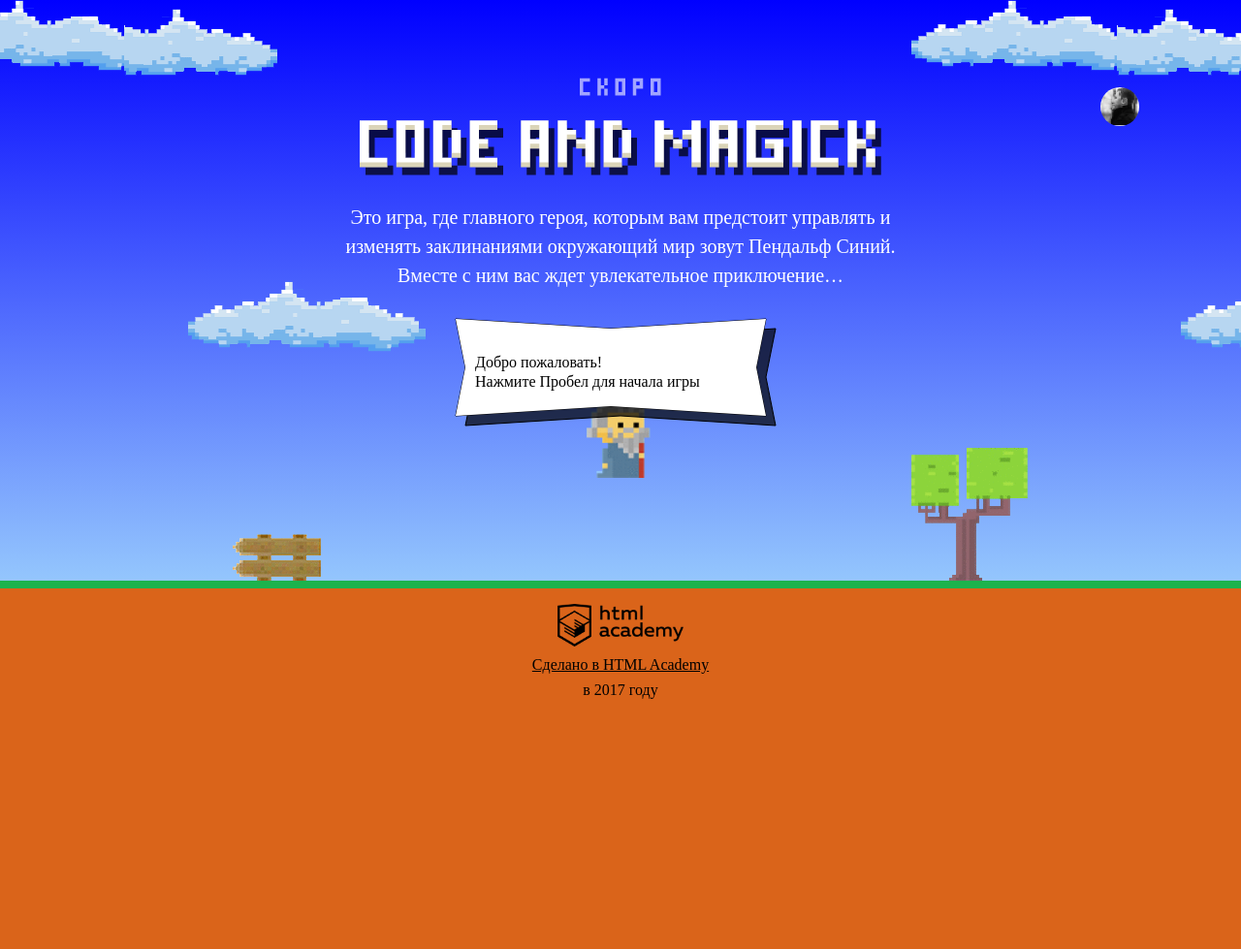
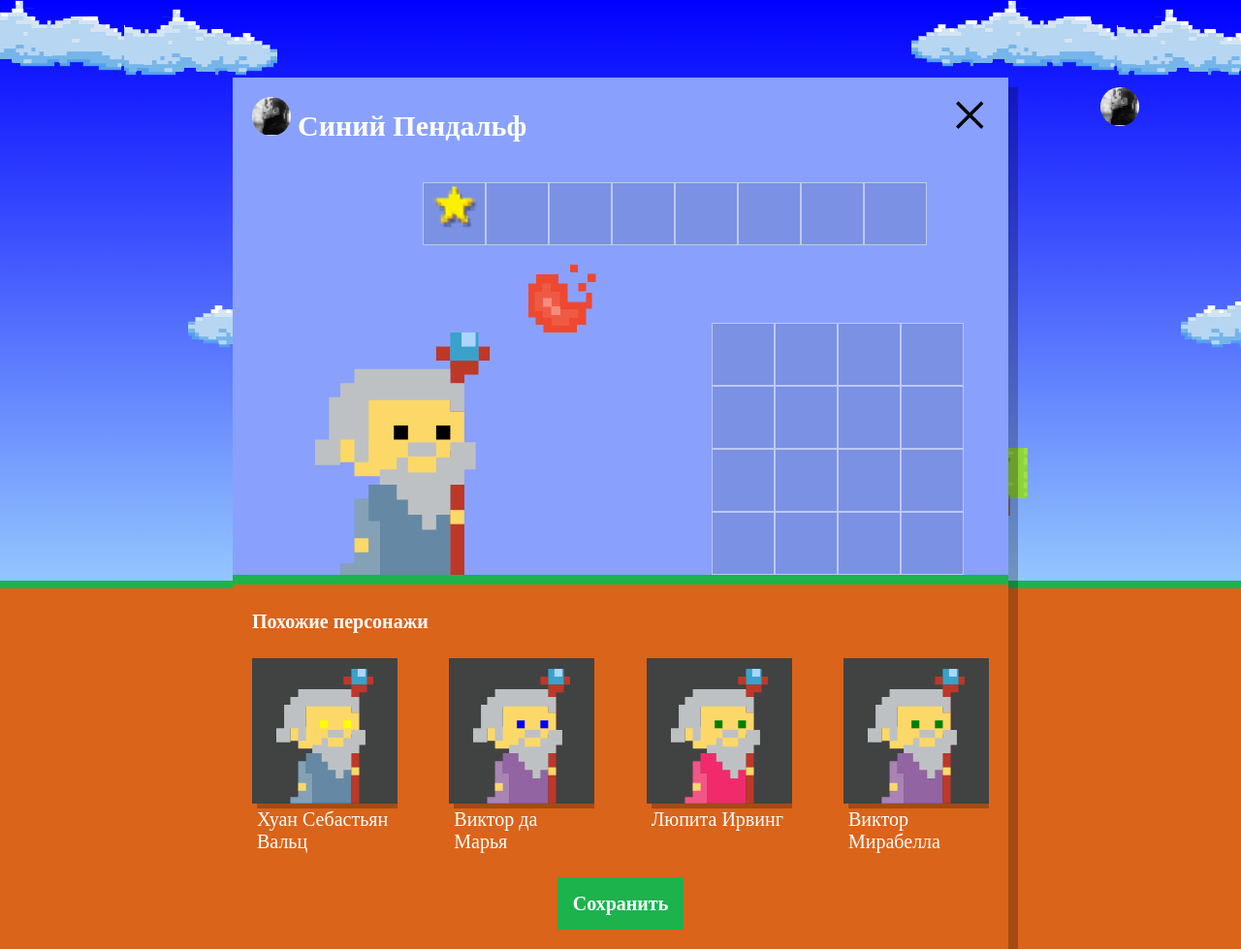
Before and after one commit to EliteUser/560341-code-and-magick, a website: page index.html in a window 1280 px wide. Shown: the whole page at 97% size. Before the commit the page ends 800 px from the top, so only its background shows below. Drawn offline with Linux system fonts and the light colour scheme; a web font is replaced by a local one.

Commit message:
Добавляет отрисовку похожих волшебников

```diff
--- a/index.html
+++ b/index.html
@@ -206,6 +206,7 @@
   </script>
 
   <script src="js/stat.js"></script>
+  <script src="js/setup.js"></script>
   <script src="js/game.js"></script>
 
 </body>
--- /dev/null
+++ b/js/setup.js
@@ -0,0 +1,67 @@
+'use strict';
+
+/* Генерация данных о похожих волшебниках */
+
+var WIZARDS_QUANTITY = 4;
+var WIZARD_NAMES = ['Иван', 'Хуан Себастьян', 'Мария', 'Кристоф', 'Виктор', 'Юлия', 'Люпита', 'Вашингтон'];
+var WIZARS_SURNAMES = ['да Марья', 'Верон', 'Мирабелла', 'Вальц', 'Онопко', 'Топольницкая', 'Нионго', 'Ирвинг'];
+var WIZARD_COAT_COLORS = ['rgb(101, 137, 164)', 'rgb(241, 43, 107)', 'rgb(146, 100, 161)', 'rgb(56, 159, 117)', 'rgb(215, 210, 55)', 'rgb(0, 0, 0)'];
+var WIZARD_EYES_COLORS = ['black', 'red', 'blue', 'yellow', 'green'];
+
+var getRandomArrayElement = function (array) {
+  return array[Math.floor(Math.random() * array.length)];
+};
+
+var generateWizardFullName = function (name, surname) {
+  return name + ' ' + surname;
+};
+
+var createWizard = function (name, coatColor, eyesColor) {
+  return {name: name, coatColor: coatColor, eyesColor: eyesColor};
+};
+
+var generateWizardsData = function () {
+  var data = [];
+  for (var i = 0; i < WIZARDS_QUANTITY; i++) {
+    var wizardName = generateWizardFullName(getRandomArrayElement(WIZARD_NAMES), getRandomArrayElement(WIZARS_SURNAMES));
+    var wizardCoatColor = getRandomArrayElement(WIZARD_COAT_COLORS);
+    var wizardEyesColor = getRandomArrayElement(WIZARD_EYES_COLORS);
+    data.push(createWizard(wizardName, wizardCoatColor, wizardEyesColor));
+  }
+  return data;
+};
+
+var wizardsData = generateWizardsData();
+
+/* Отрисовка похожих волшебников */
+
+var wizardSetup = document.querySelector('.setup');
+wizardSetup.classList.remove('hidden');
+
+var renderWizard = function (wizard) {
+  var similarWizardTemplate = document.querySelector('#similar-wizard-template')
+    .content
+    .querySelector('.setup-similar-item');
+
+  var wizardElement = similarWizardTemplate.cloneNode(true);
+
+  wizardElement.querySelector('.setup-similar-label').textContent = wizard.name;
+  wizardElement.querySelector('.wizard-coat').style.fill = wizard.coatColor;
+  wizardElement.querySelector('.wizard-eyes').style.fill = wizard.eyesColor;
+
+  return wizardElement;
+};
+
+var renderSimilarWizards = function (wizards) {
+  var fragment = document.createDocumentFragment();
+  var similarListElement = wizardSetup.querySelector('.setup-similar-list');
+
+  for (var i = 0; i < wizards.length; i++) {
+    fragment.appendChild(renderWizard(wizards[i]));
+  }
+
+  similarListElement.appendChild(fragment);
+  wizardSetup.querySelector('.setup-similar').classList.remove('hidden');
+};
+
+renderSimilarWizards(wizardsData);
```
